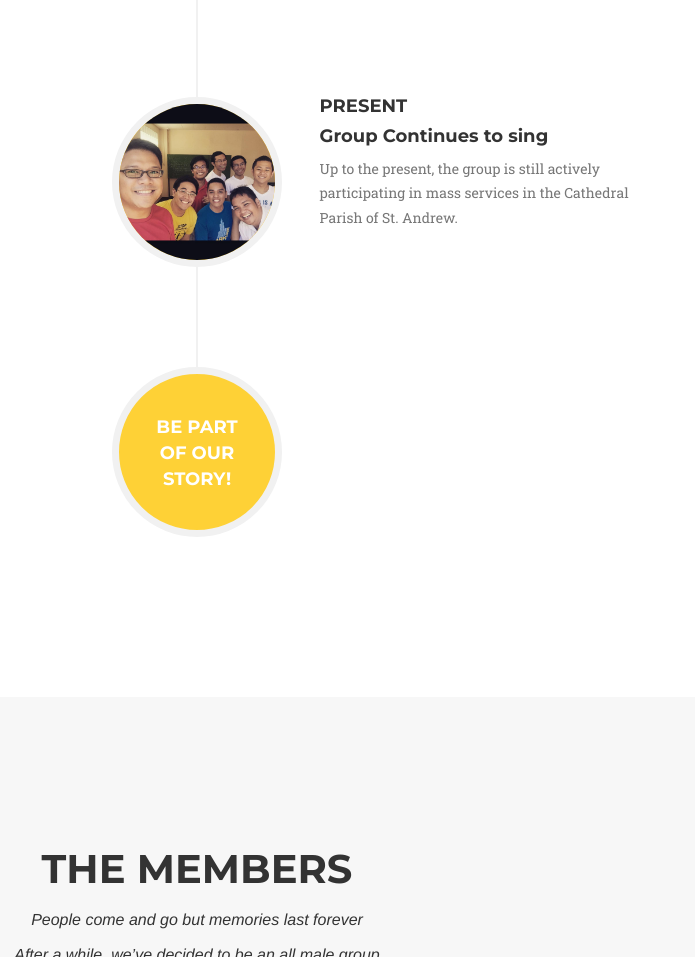
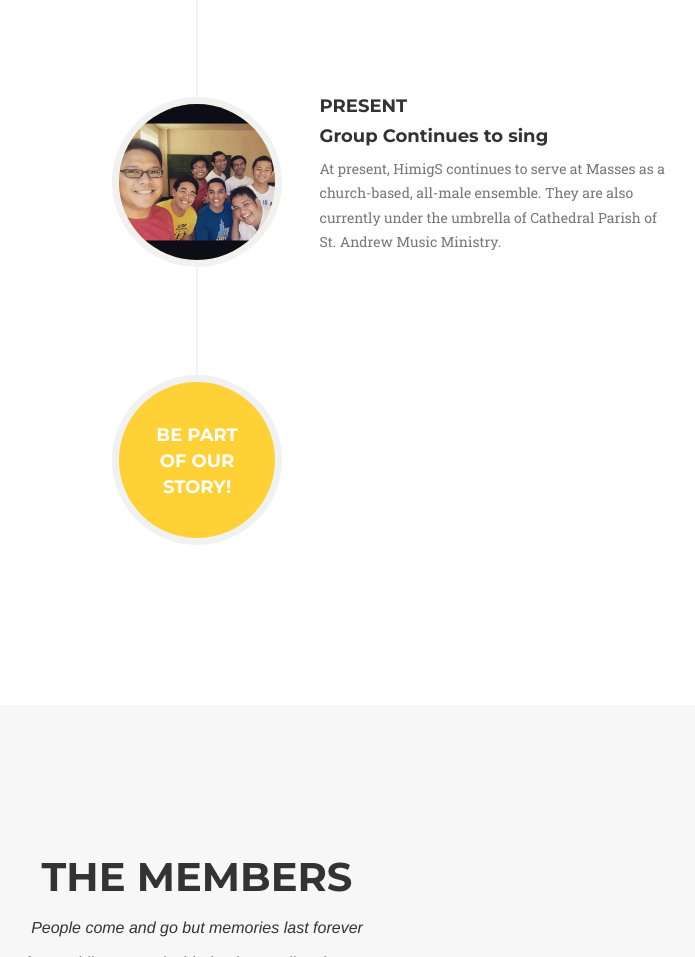
Before and after one commit to darpell/himigs-website, a plain HTML site: page public/index.html in a window 1280 px wide. Shown: the part 3184-4141 px from the top of the page, without its empty margins (443-1138 px from the left). Drawn offline with nearby package versions, Linux system fonts and the light colour scheme; a web font is replaced by a local one.

Commit message:
Changed the description of present event

```diff
--- a/public/index.html
+++ b/public/index.html
@@ -222,7 +222,7 @@
                                 <h4 class="subheading">Group Continues to sing</h4>
                             </div>
                             <div class="timeline-body">
-                                <p class="text-muted">Up to the present, the group is still actively participating in mass services in the Cathedral Parish of St. Andrew.</p>
+                                <p class="text-muted">At present, HimigS continues to serve at Masses as a church-based, all-male ensemble. They are also currently under the umbrella of Cathedral Parish of St. Andrew Music Ministry.</p>
                             </div>
                         </div>
                     </li>
```
Also changed, not shown: public/img/team/esh.jpg, 1 other file.
